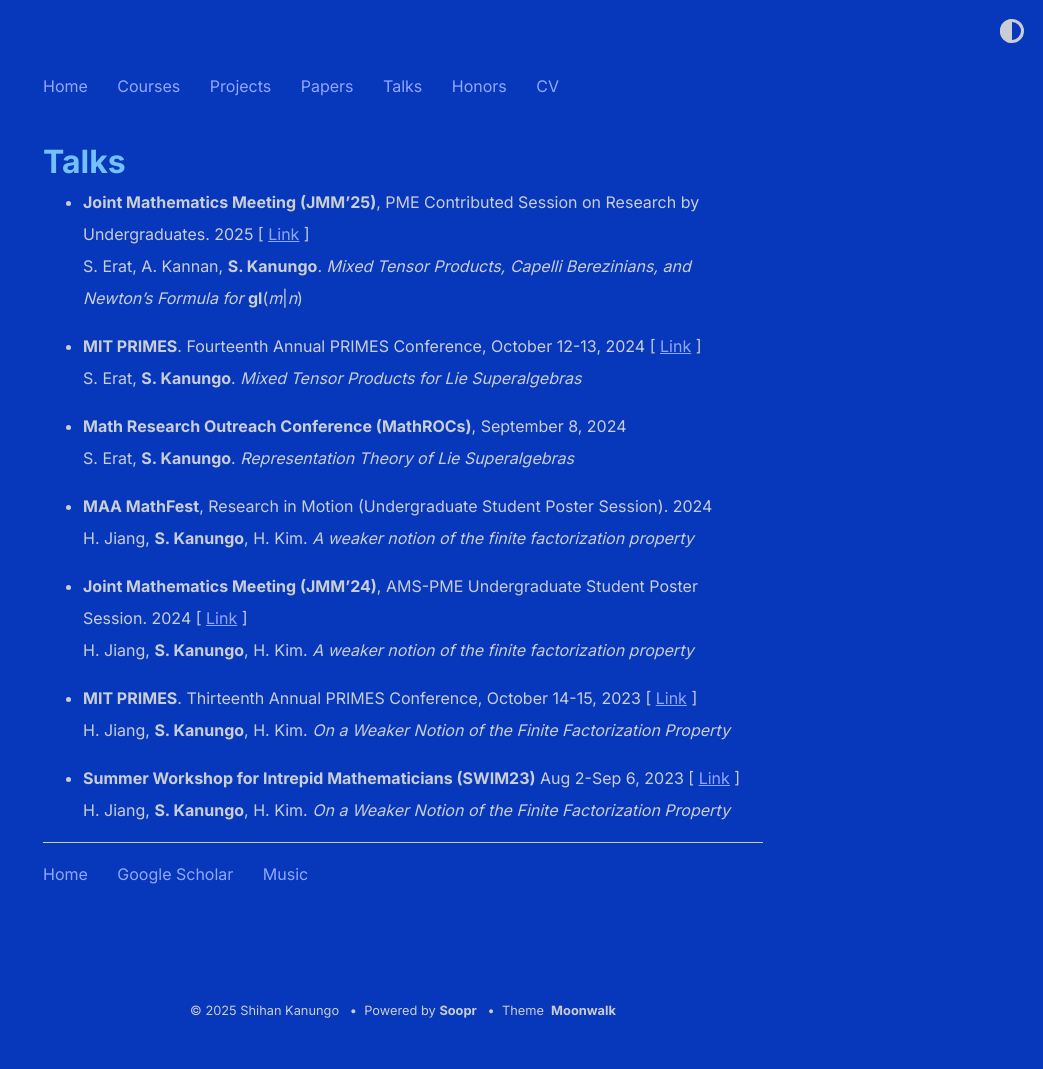
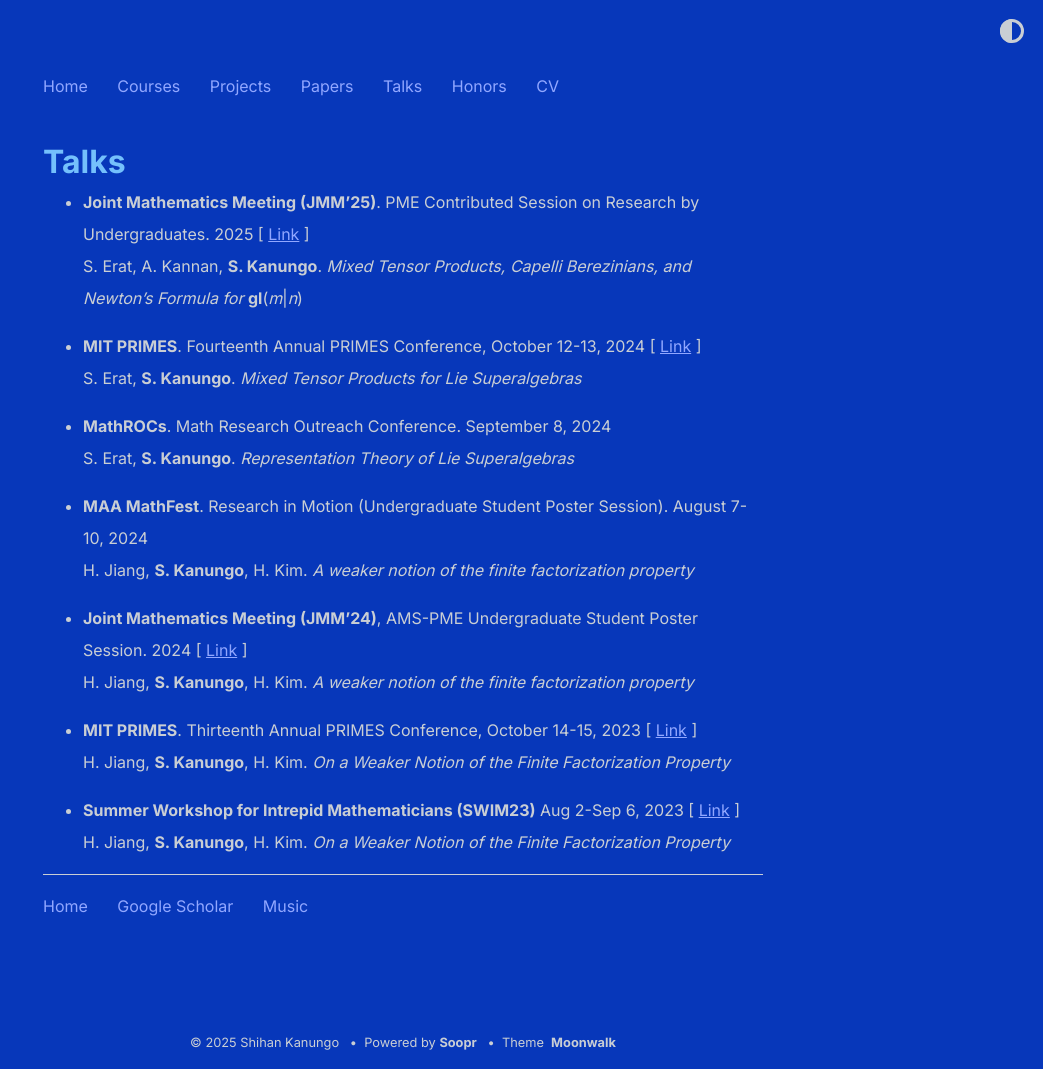
Before and after one commit to shihankanungo/shihankanungo.github.io, a Jekyll site: the page built from talks.md, in a window 1280 px wide. Shown: the whole page, without its empty margins (237-1280 px from the left). Built offline with Jekyll 4.4.1, drawn with Linux system fonts in a browser that asks for light colours; before the commit the page ends 1037 px from its top, so only the background shows below that.

Commit message:
Update talks.md

```diff
--- a/talks.md
+++ b/talks.md
@@ -4,16 +4,16 @@ title: Talks
 ---
 
 
-- **Joint Mathematics Meeting (JMM'25)**, PME Contributed Session on Research by Undergraduates. 2025 \[ [Link](https://meetings.ams.org/math/jmm2025/meetingapp.cgi/Paper/41233) \] <br />
+- **Joint Mathematics Meeting (JMM'25)**. PME Contributed Session on Research by Undergraduates. 2025 \[ [Link](https://meetings.ams.org/math/jmm2025/meetingapp.cgi/Paper/41233) \] <br />
   S. Erat, A. Kannan, **S. Kanungo**. *Mixed Tensor Products, Capelli Berezinians, and Newton’s Formula for* **gl**(*m*\|*n*) <br />
 
 - **MIT PRIMES**. Fourteenth Annual PRIMES Conference, October 12-13, 2024 \[ [Link](https://math.mit.edu/research/highschool/primes/conference/index.html) \] <br>
   S. Erat, **S. Kanungo**. *Mixed Tensor Products for Lie Superalgebras* <br />
 
-- **Math Research Outreach Conference (MathROCs)**, September 8, 2024 <br />
+- **MathROCs**. Math Research Outreach Conference. September 8, 2024 <br />
   S. Erat, **S. Kanungo**. *Representation Theory of Lie Superalgebras* <br />
 
-- **MAA MathFest**, Research in Motion (Undergraduate Student Poster Session). 2024 <br />
+- **MAA MathFest**. Research in Motion (Undergraduate Student Poster Session). August 7-10, 2024 <br />
   H. Jiang, **S. Kanungo**, H. Kim. *A weaker notion of the finite factorization property* <br />
 
 - **Joint Mathematics Meeting (JMM'24)**, AMS-PME Undergraduate Student Poster Session. 2024 \[ [Link](https://meetings.ams.org/math/jmm2025/meetingapp.cgi/Paper/41233) \] <br />
```
